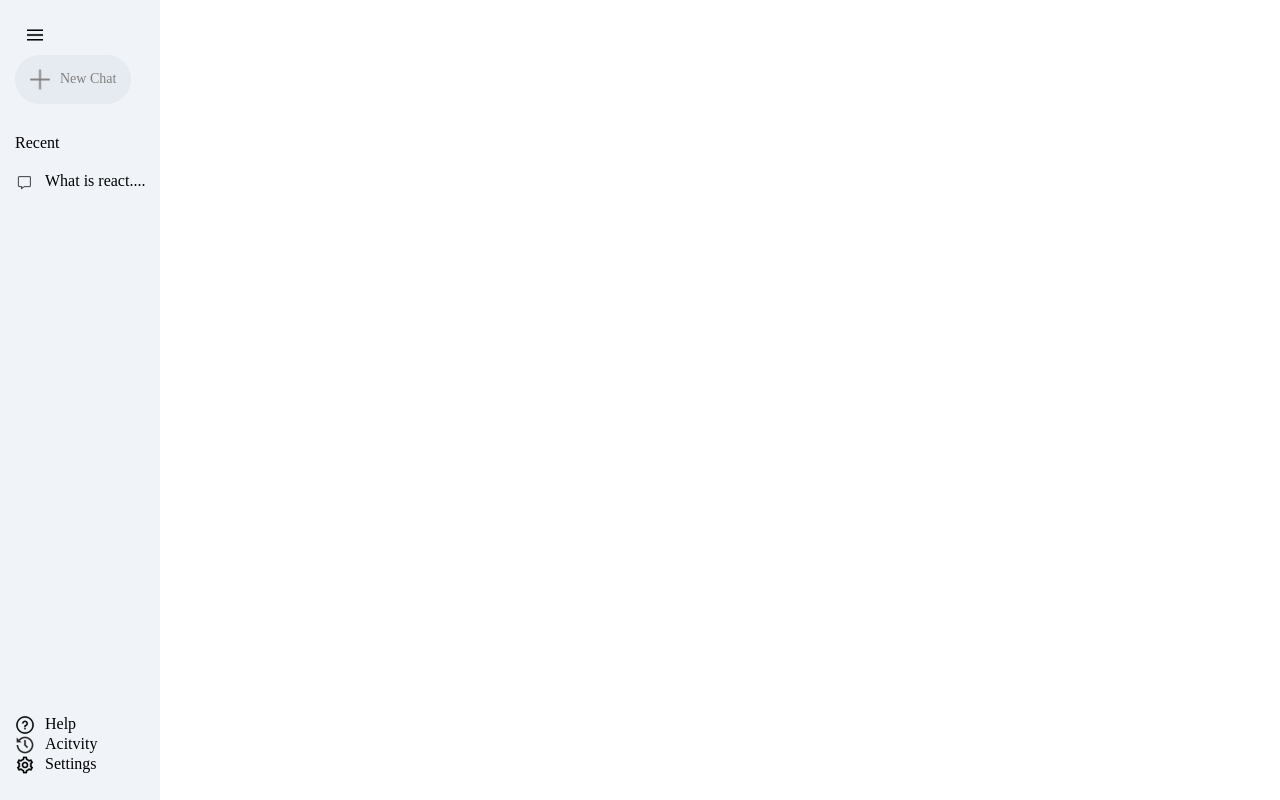
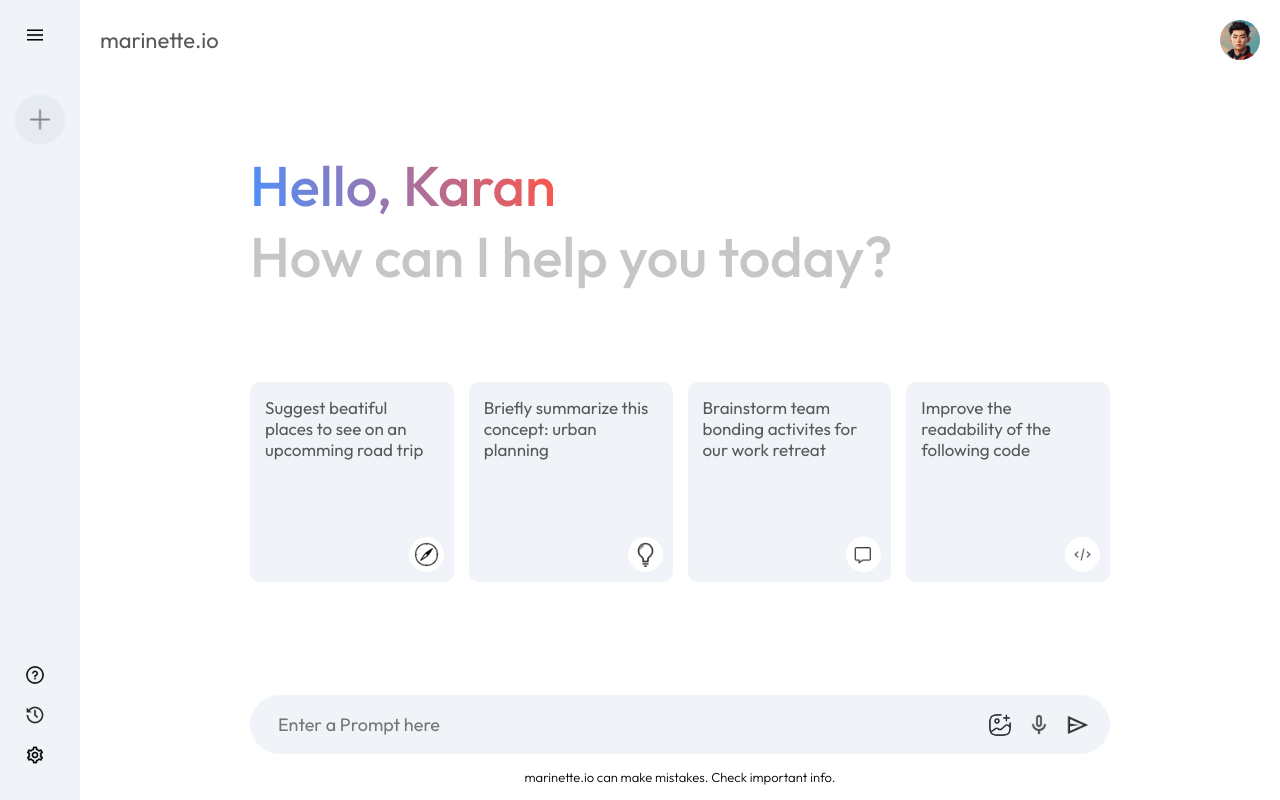
Before and after one commit to ikarannarode/marinette.io, a React (Vite) app: page / in a window 1280 px wide. Built offline with nearby package versions, Linux system fonts and the light colour scheme.

Commit message:
UI Complete

```diff
--- a/package.json
+++ b/package.json
@@ -10,6 +10,7 @@
     "preview": "vite preview"
   },
   "dependencies": {
+    "@google/generative-ai": "^0.21.0",
     "react": "^18.3.1",
     "react-dom": "^18.3.1"
   },
--- a/src/App.jsx
+++ b/src/App.jsx
@@ -1,10 +1,13 @@
 import React from 'react'
 import Sidebar from './components/Sidebar/SideBar';
+import Main from './components/Main/Main';
+
 
 const App = () => {
   return (
     <>
       <Sidebar />
+      <Main />
     </>
   )
 }
--- /dev/null
+++ b/src/components/Main/Main.css
@@ -0,0 +1,121 @@
+.main {
+    flex: 1;
+    min-height: 100vh;
+    padding-bottom: 15vh;
+    position: relative;
+}
+
+.main .nav {
+    display: flex;
+    align-items: center;
+    justify-content: space-between;
+    font-size: 22px;
+    padding: 20px;
+    color: #585858
+}
+
+.main .nav img {
+    width: 40px;
+    border-radius: 50%;
+}
+
+.main-container {
+    max-width: 900px;
+    margin: auto;
+}
+
+.main .greet {
+    margin: 50px 0px;
+    font-size: 56px;
+    color: #c4c7c5;
+    font-weight: 500;
+    padding: 20px;
+}
+
+.main .greet span {
+    background: -webkit-linear-gradient(16deg, #4b90ff, #ff5546);
+    -webkit-background-clip: text;
+    -webkit-text-fill-color: transparent;
+}
+
+.main .cards {
+    display: grid;
+    grid-template-columns: repeat(auto-fill, minmax(180px, 1fr));
+    gap: 15px;
+    padding: 20px;
+}
+
+.main .card {
+    height: 200px;
+    padding: 15px;
+    background-color: #f0f4f9;
+    border-radius: 10px;
+    position: relative;
+    cursor: pointer;
+}
+
+.main .card img {
+    width: 35px;
+    padding: 5px;
+    position: absolute;
+    background-color: white;
+    border-radius: 20px;
+    bottom: 10px;
+    right: 10px;
+}
+
+.main .card p {
+    color: #585858;
+    font-size: 17px;
+}
+
+.main .card:hover {
+    background-color: #dfe4ea;
+}
+
+
+.main-bottom {
+    position: absolute;
+    bottom: 0;
+    width: 100%;
+    max-width: 900px;
+    padding: 0px 20px;
+    margin: auto;
+}
+
+.search-box {
+    display: flex;
+    align-items: center;
+    justify-content: space-between;
+    gap: 20px;
+    background-color: #f0f4f9;
+    padding: 10px 20px;
+    border-radius: 50px;
+}
+
+.search-box input {
+    flex: 1;
+    background: transparent;
+    border: none;
+    outline: none;
+    padding: 8px;
+    font-size: 18px;
+}
+
+.search-box img {
+    width: 24px;
+    cursor: pointer;
+}
+
+.search-box div {
+    display: flex;
+    align-items: center;
+    gap: 15px;
+}
+
+.main .bottom-info {
+    font-size: 13px;
+    margin: 15px auto;
+    text-align: center;
+    font-weight: 300;
+}
--- a/src/components/Main/Main.jsx
+++ b/src/components/Main/Main.jsx
@@ -0,0 +1,49 @@
+import React from 'react'
+import "./Main.css"
+import { assets } from '../../assets/assets'
+const Main = () => {
+    return (
+        <div className='main'>
+            <div className="nav">
+                <p>marinette.io</p>
+                <img src={assets.user_icon} alt="" />
+            </div>
+            <div className="main-container">
+                <div className="greet">
+                    <p><span>Hello, Karan</span></p>
+                    <p>How can I help you today?</p>
+                </div>
+                <div className="cards">
+                    <div className="card"><p>Suggest beatiful places to see on an upcomming road trip</p>
+                        <img src={assets.compass_icon} alt="" />
+                    </div>
+                    <div className="card"><p>Briefly summarize this concept: urban planning</p>
+                        <img src={assets.bulb_icon} alt="" />
+                    </div>
+                    <div className="card"><p>Brainstorm team bonding activites for our work retreat</p>
+                        <img src={assets.message_icon} alt="" />
+                    </div>
+                    <div className="card"><p>Improve the readability of the following code</p>
+                        <img src={assets.code_icon} alt="" />
+                    </div>
+                </div>
+                <div className="main-bottom">
+                    <div className="search-box">
+                        <input type="text" name="" placeholder='Enter a Prompt here' id="" />
+                        <div>
+                            <img src={assets.gallery_icon} alt="" />
+                            <img src={assets.mic_icon} alt="" />
+                            <img src={assets.send_icon} alt="" />
+                        </div>
+                    </div>
+                    <p className='bottom-info'>
+                        marinette.io can make mistakes. Check important info.
+                    </p>
+                </div>
+            </div>
+
+        </div>
+    )
+}
+
+export default Main
--- a/src/components/Sidebar/Sidebar.css
+++ b/src/components/Sidebar/Sidebar.css
@@ -18,7 +18,7 @@
 }
 
 .sidebar .new-chat {
-    margin-top: 10px;
+    margin-top: 50px;
     display: inline-flex;
     align-items: center;
     gap: 10px;
@@ -45,5 +45,24 @@
     display: flex;
     align-items: start;
     gap: 10px;
+    padding: 10px;
+    padding-right: 40px;
+    border-radius: 50px;
+    color: #282828;
+    cursor: pointer;
+}
 
+
+.sidebar .recent-entry:hover {
+    background-color: #e2e6eb;
 }
+
+.sidebar .bottom {
+    display: flex;
+    flex-direction: column;
+}
+
+.sidebar .bottom-item {
+    padding-right: 10px;
+    cursor: pointer;
+}
--- a/src/components/Sidebar/Sidebar.jsx
+++ b/src/components/Sidebar/Sidebar.jsx
@@ -1,37 +1,39 @@
-import React from 'react'
+import React, { useState } from 'react'
 import './Sidebar.css'
 import { assets } from '../../assets/assets'
 
 const Sidebar = () => {
+    const [extended, setExtended] = useState(false);
     return (
         <div className='sidebar'>
 
             <div className="top">
-                <img className='menu' src={assets.menu_icon} alt="" />
+                <img className='menu' onClick={(e) => setExtended(prev => !prev)} src={assets.menu_icon} alt="" />
                 <div className="new-chat">
                     <img src={assets.plus_icon} alt="" />
-                    <p>New Chat</p>
+                    {extended ? <p>New Chat</p> : null}
                 </div>
-                <div className="recent">
+                {extended ? <div className="recent">
                     <p className="recent-title">Recent</p>
                     <div className="recent-entry">
                         <img src={assets.message_icon} alt="" />
                         <p>What is react....</p>
                     </div>
-                </div>
+                </div> : null}
+
             </div>
             <div className="bottom">
                 <div className="bottom-item recent-entry">
                     <img src={assets.question_icon} alt="" />
-                    <p>Help</p>
+                    {extended ? <p>Help</p> : null}
                 </div>
                 <div className="bottom-item recent-entry">
                     <img src={assets.history_icon} alt="" />
-                    <p>Acitvity</p>
+                    {extended ? <p>Acitvity</p> : null}
                 </div>
                 <div className="bottom-item recent-entry">
                     <img src={assets.setting_icon} alt="" />
-                    <p>Settings</p>
+                    {extended ? <p>Settings</p> : null}
                 </div>
             </div>
 
--- a/src/index.css
+++ b/src/index.css
@@ -1,7 +1,10 @@
+@import url('https://fonts.googleapis.com/css2?family=Outfit:wght@100..900&display=swap');
+
 * {
   margin: 0;
   padding: 0;
   box-sizing: border-box;
+  font-family: Outfit;
 }
 
 #root {
```
Also changed, not shown: src/config/marinette.js (added), 1 other file (tests, documents, lock files or other folders).
